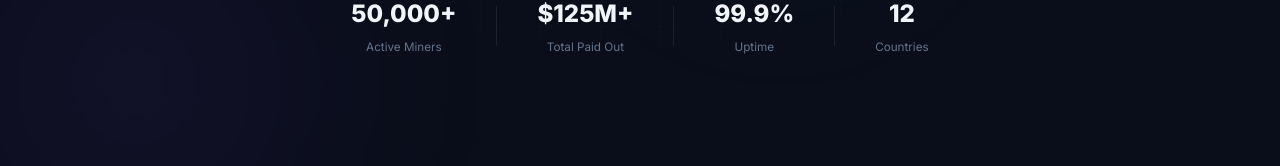
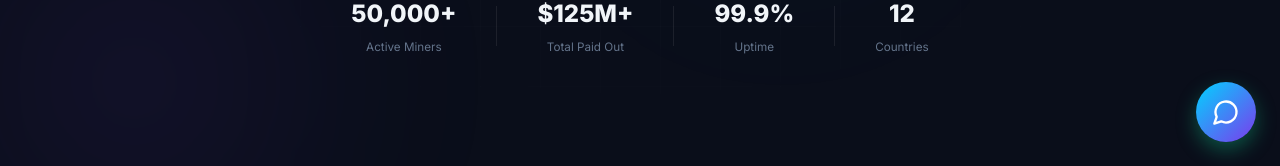
Before and after one commit to daddiijones/minevertex, a React (Vite) app: page / in a window 1280 px wide. Shown: the part 634-800 px from the top of the page. Built offline with nearby package versions, Linux system fonts and the light colour scheme; no server answers.

Commit message:
Add global floating support button

```diff
--- a/src/App.jsx
+++ b/src/App.jsx
@@ -29,6 +29,7 @@ import StatusPage from './pages/static/StatusPage'
 import { TermsOfService, PrivacyPolicy, RefundPolicy, AmlPolicy } from './pages/static/Legal'
 import Reviews from './pages/static/Reviews'
 import { ToastProvider } from './components/Toast'
+import FloatingSupport from './components/FloatingSupport'
 
 export const AuthContext = createContext(null)
 
@@ -108,6 +109,7 @@ function App() {
 
           <Route path="*" element={<Navigate to="/" />} />
         </Routes>
+        <FloatingSupport />
       </BrowserRouter>
       </ToastProvider>
     </AuthContext.Provider>
--- /dev/null
+++ b/src/components/FloatingSupport.jsx
@@ -0,0 +1,61 @@
+import { useState } from 'react'
+import { MessageCircle, X, Mail } from 'lucide-react'
+
+export default function FloatingSupport() {
+  const [isOpen, setIsOpen] = useState(false)
+
+  return (
+    <div style={{ position: 'fixed', bottom: 24, right: 24, zIndex: 9999, display: 'flex', flexDirection: 'column', alignItems: 'flex-end' }}>
+      {isOpen && (
+        <div className="slide-in" style={{
+          background: 'var(--bg-card)',
+          border: '1px solid var(--border-color)',
+          borderRadius: 12,
+          padding: 20,
+          marginBottom: 16,
+          width: 280,
+          boxShadow: '0 10px 25px rgba(0,0,0,0.5)'
+        }}>
+          <div style={{ display: 'flex', justifyContent: 'space-between', alignItems: 'center', marginBottom: 12 }}>
+            <h4 style={{ margin: 0, fontSize: '1.1rem', color: '#fff' }}>Need Help?</h4>
+            <button onClick={() => setIsOpen(false)} style={{ background: 'none', border: 'none', color: 'var(--text-muted)', cursor: 'pointer', padding: 4 }}>
+              <X size={18} />
+            </button>
+          </div>
+          <p style={{ color: 'var(--text-secondary)', fontSize: '0.9rem', marginBottom: 16, lineHeight: 1.5 }}>
+            Our support team is available 24/7. Send us an email and we'll get back to you as soon as possible.
+          </p>
+          <a
+            href="mailto:support@minevertex.com"
+            className="btn btn-primary"
+            style={{ width: '100%', display: 'flex', justifyContent: 'center', gap: 8 }}
+          >
+            <Mail size={16} /> support@minevertex.com
+          </a>
+        </div>
+      )}
+
+      <button
+        onClick={() => setIsOpen(!isOpen)}
+        style={{
+          width: 60,
+          height: 60,
+          borderRadius: '50%',
+          background: 'var(--gradient-primary)',
+          color: '#fff',
+          border: 'none',
+          boxShadow: '0 8px 20px rgba(16, 185, 129, 0.4)',
+          cursor: 'pointer',
+          display: 'flex',
+          alignItems: 'center',
+          justifyContent: 'center',
+          transition: 'transform 0.2s'
+        }}
+        onMouseOver={e => e.currentTarget.style.transform = 'scale(1.05)'}
+        onMouseOut={e => e.currentTarget.style.transform = 'scale(1)'}
+      >
+        {isOpen ? <X size={28} /> : <MessageCircle size={28} />}
+      </button>
+    </div>
+  )
+}
```
